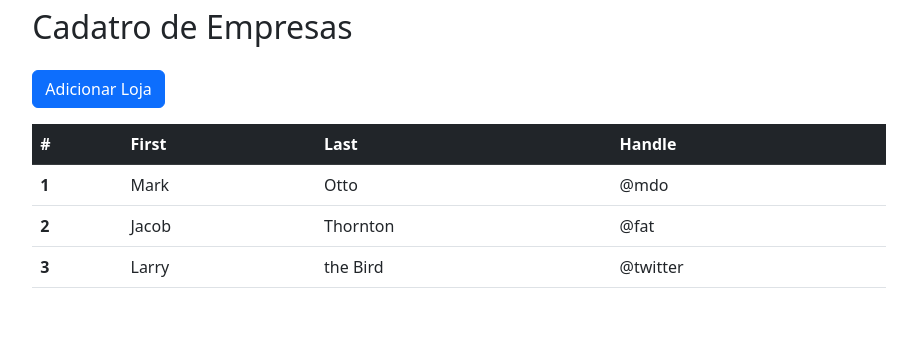
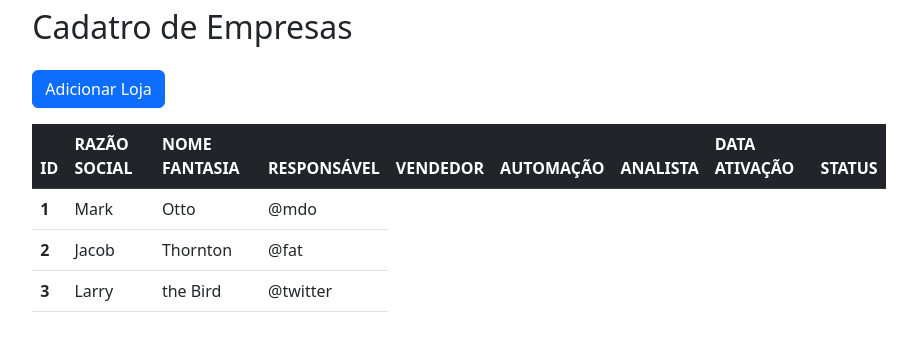
Before and after one commit to italosilva18/SuporteMPM, a Django app: page / in a window 1280 px wide. Shown: the top 351 px of the page, without its empty margins (181-1098 px from the left). Run offline with Django 4.2, Linux system fonts and the light colour scheme.

Commit message:
Criação de crud

```diff
--- a/Novo Documento de Texto.txt
+++ b/Novo Documento de Texto.txt
@@ -0,0 +1,3 @@
+cd .\venv\Scripts\
+C:\Users\Costa\PycharmProjects\SuporteMPM\venv\Scripts> .\activate
+py .\manage.py runserver
--- a/SuportMPM/urls.py
+++ b/SuportMPM/urls.py
@@ -15,9 +15,10 @@ Including another URLconf
 """
 from django.contrib import admin
 from django.urls import path
-from app.views import home
+from app.views import home, form
 
 urlpatterns = [
     path('admin/', admin.site.urls),
     path('', home),
+    path('form/', form),
 ]
--- a/app/templates/index.html
+++ b/app/templates/index.html
@@ -11,17 +11,22 @@
     <h2>Cadatro de Empresas</h2>
 </div>
 <div class="col-8 m-auto pt-2 pb-2">
-    <a href="" class="btn btn-primary">Adicionar Loja</a>
+    <a href="/form" class="btn btn-primary">Adicionar Loja</a>
 </div>
 <div class="col-8 m-auto pt-2 pb-2">
 <table class="table">
   <thead class="table-dark">
   <tr>
-      <th scope="col">#</th>
-      <th scope="col">First</th>
-      <th scope="col">Last</th>
-      <th scope="col">Handle</th>
-    </tr>
+      <th scope="col">ID</th>
+      <th scope="col">RAZÃO SOCIAL</th>
+      <th scope="col">NOME FANTASIA</th>
+      <th scope="col">RESPONSÁVEL</th>
+      <th scope="col">VENDEDOR</th>
+      <th scope="col">AUTOMAÇÃO</th>
+      <th scope="col">ANALISTA</th>
+      <th scope="col">DATA ATIVAÇÃO</th>
+      <th scope="col">STATUS</th>
+  </tr>
   </thead>
   <tbody>
    <tr>
--- a/app/views.py
+++ b/app/views.py
@@ -3,3 +3,7 @@ from django.shortcuts import render
 # Create your views here.
 def home(request):
     return render(request, 'index.html')
+
+
+def form(request):
+    return render(request, 'form.html')
```
Also changed, not shown: app/templates/form.html (added, +21 -0 lines).
